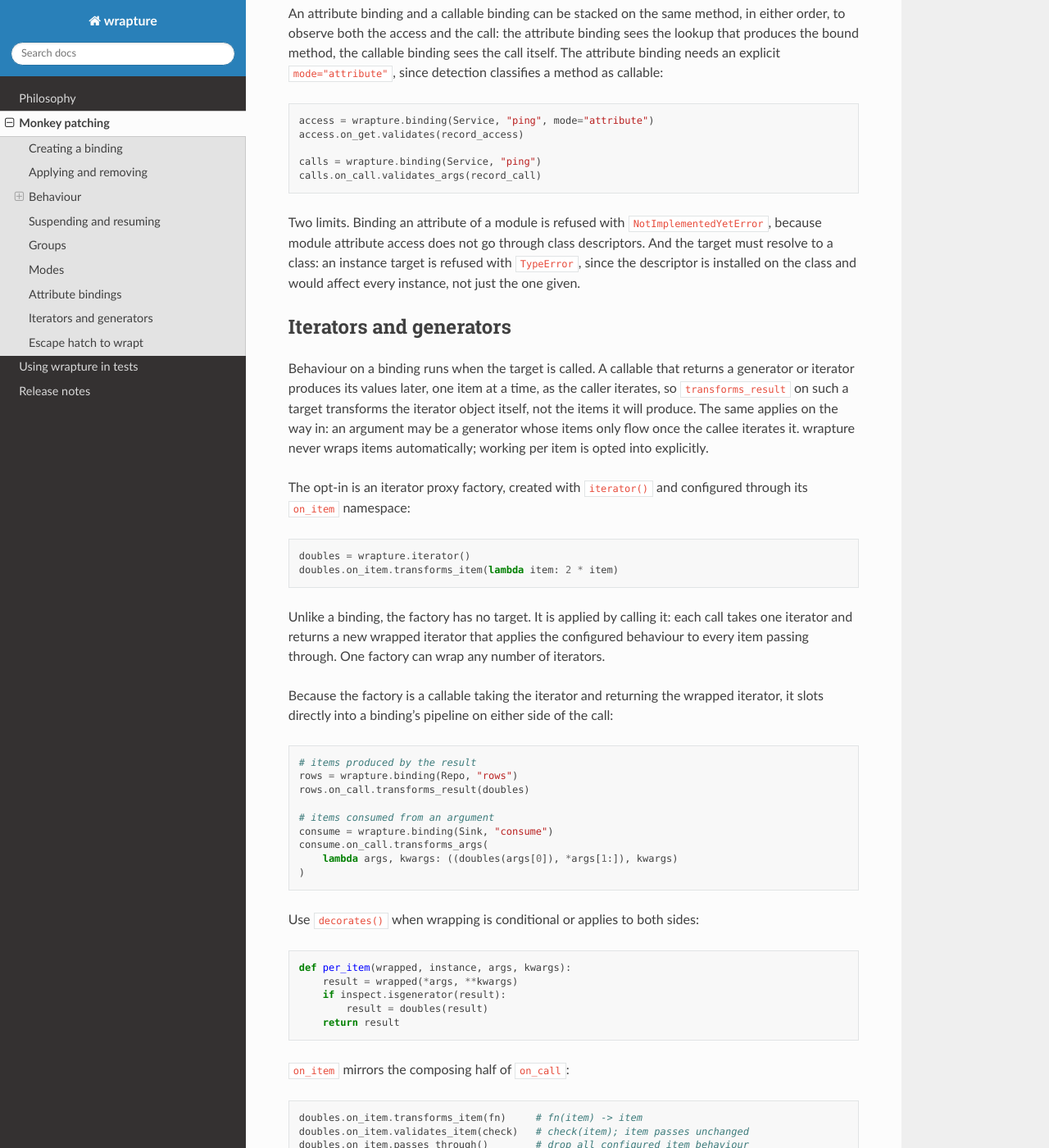
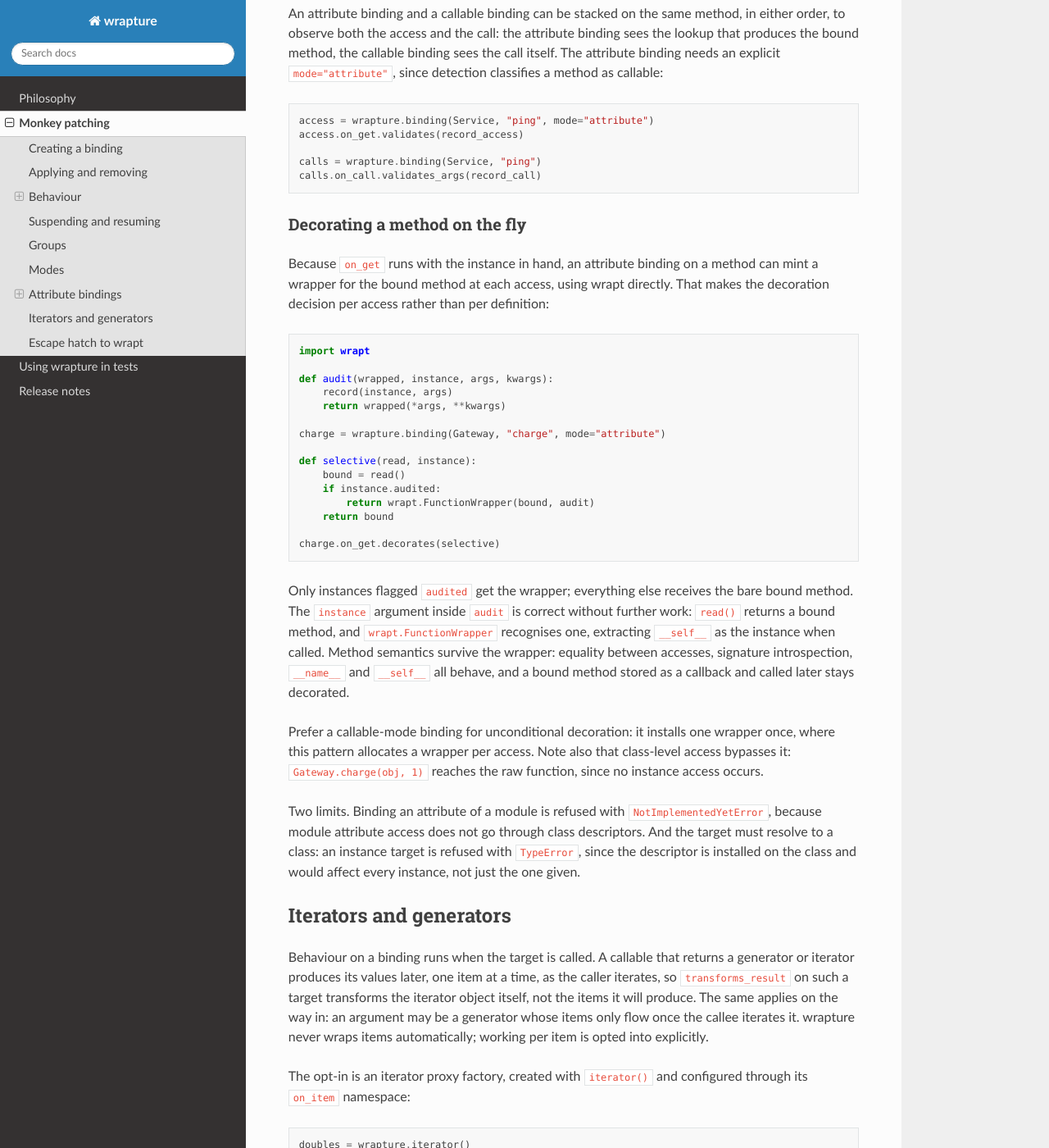
Before and after one commit to GrahamDumpleton/wrapture, a Sphinx documentation site: the page built from docs/monkey-patching.md, in a window 1280 px wide and 1400 px high, scrolled down 6153 px. Shown: the whole window at 82% size. Built offline with Sphinx 7.4.7 and the Read the Docs theme 3.1.0, drawn with Linux system fonts in a browser that asks for light colours.

Commit message:
Document decorating a method on the fly from on_get.
An attribute binding on a method can mint a wrapt FunctionWrapper for
the bound method at each access, making the decoration decision per
access with the instance in hand. wrapt recognises the bound method and
extracts __self__ as the instance, so the wrapper sees the right
receiver, and a stored bound method stays decorated when called later.
Documented with a selective-decoration example and pinned by a test.

````diff
--- a/docs/monkey-patching.md
+++ b/docs/monkey-patching.md
@@ -324,6 +324,45 @@ calls = wrapture.binding(Service, "ping")
 calls.on_call.validates_args(record_call)
 ```
 
+### Decorating a method on the fly
+
+Because `on_get` runs with the instance in hand, an attribute binding on
+a method can mint a wrapper for the bound method at each access, using
+wrapt directly. That makes the decoration decision per access rather
+than per definition:
+
+```python
+import wrapt
+
+def audit(wrapped, instance, args, kwargs):
+    record(instance, args)
+    return wrapped(*args, **kwargs)
+
+charge = wrapture.binding(Gateway, "charge", mode="attribute")
+
+def selective(read, instance):
+    bound = read()
+    if instance.audited:
+        return wrapt.FunctionWrapper(bound, audit)
+    return bound
+
+charge.on_get.decorates(selective)
+```
+
+Only instances flagged `audited` get the wrapper; everything else
+receives the bare bound method. The `instance` argument inside `audit`
+is correct without further work: `read()` returns a bound method, and
+`wrapt.FunctionWrapper` recognises one, extracting `__self__` as the
+instance when called. Method semantics survive the wrapper: equality
+between accesses, signature introspection, `__name__` and `__self__`
+all behave, and a bound method stored as a callback and called later
+stays decorated.
+
+Prefer a callable-mode binding for unconditional decoration: it installs
+one wrapper once, where this pattern allocates a wrapper per access.
+Note also that class-level access bypasses it: `Gateway.charge(obj, 1)`
+reaches the raw function, since no instance access occurs.
+
 Two limits. Binding an attribute of a module is refused with
 `NotImplementedYetError`, because module attribute access does not go
 through class descriptors. And the target must resolve to a class: an
````
Also changed, not shown: 1 other file.
